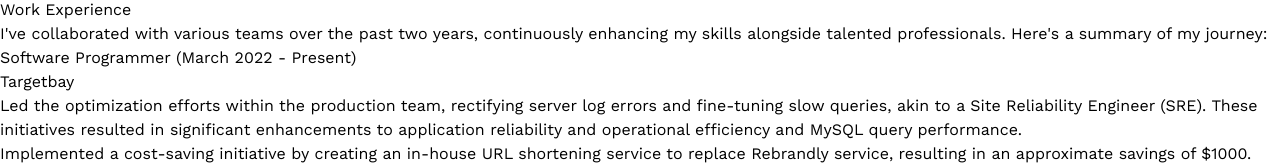
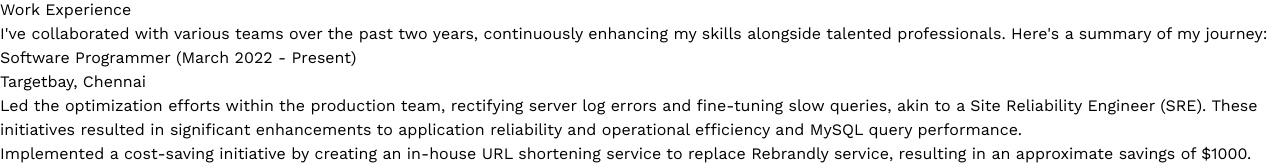
Before and after one commit to HilbertRuban/3d_portfolio, a React (Vite) app: page /about in a window 1280 px wide. Shown: the part 194-359 px from the top of the page. Built offline with nearby package versions, Linux system fonts and the light colour scheme.

Commit message:
add location

```diff
--- a/src/constants/index.js
+++ b/src/constants/index.js
@@ -165,7 +165,7 @@ export const skills = [
 export const experiences = [
   {
     title: "Software Programmer",
-    company_name: "Targetbay",
+    company_name: "Targetbay, Chennai",
     date: "March 2022 - Present",
     points: [
       "Led the optimization efforts within the production team, rectifying server log errors and fine-tuning slow queries, akin to a Site Reliability Engineer (SRE). These initiatives resulted in significant enhancements to application reliability and operational efficiency and MySQL query performance.",
```
